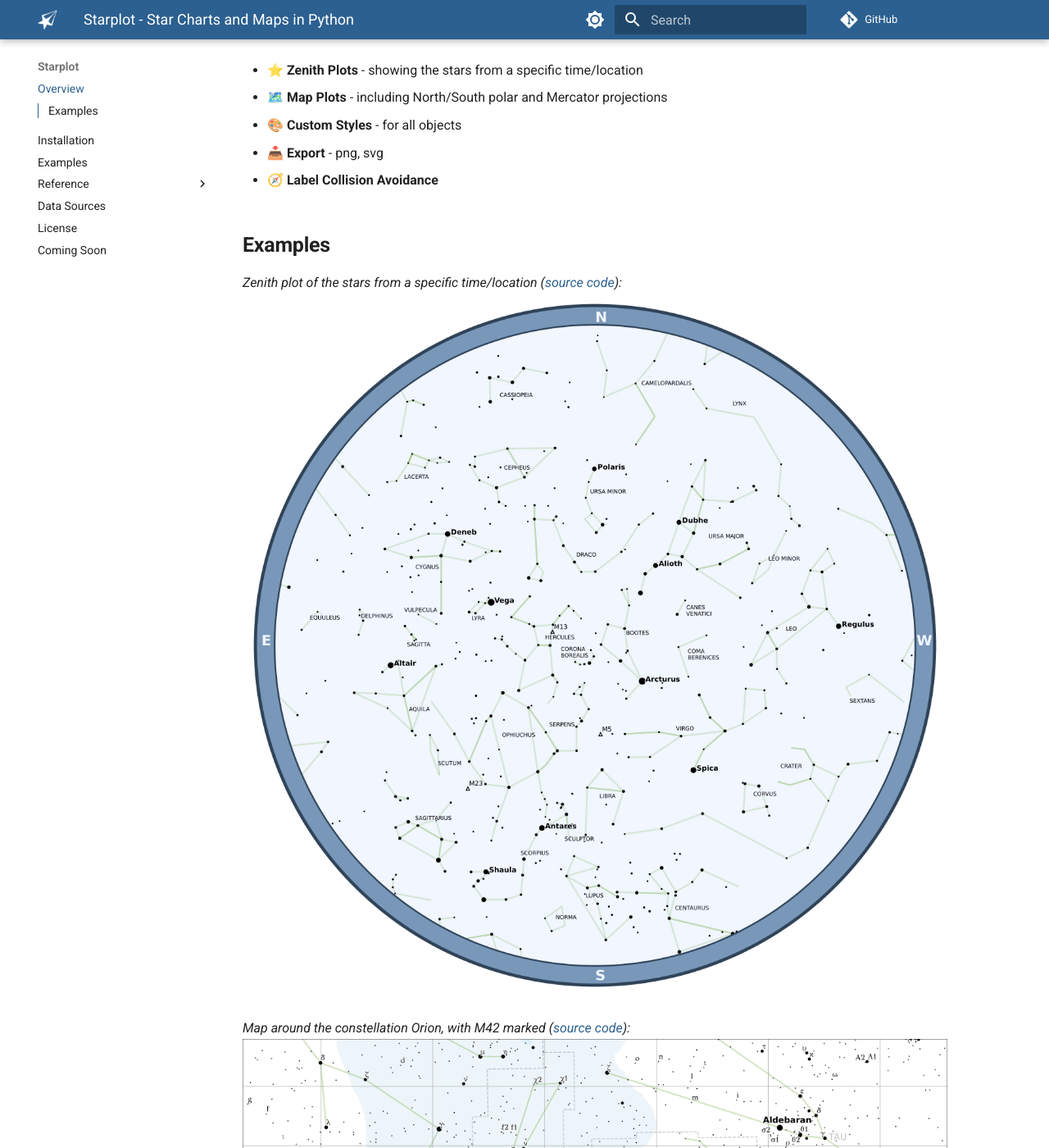
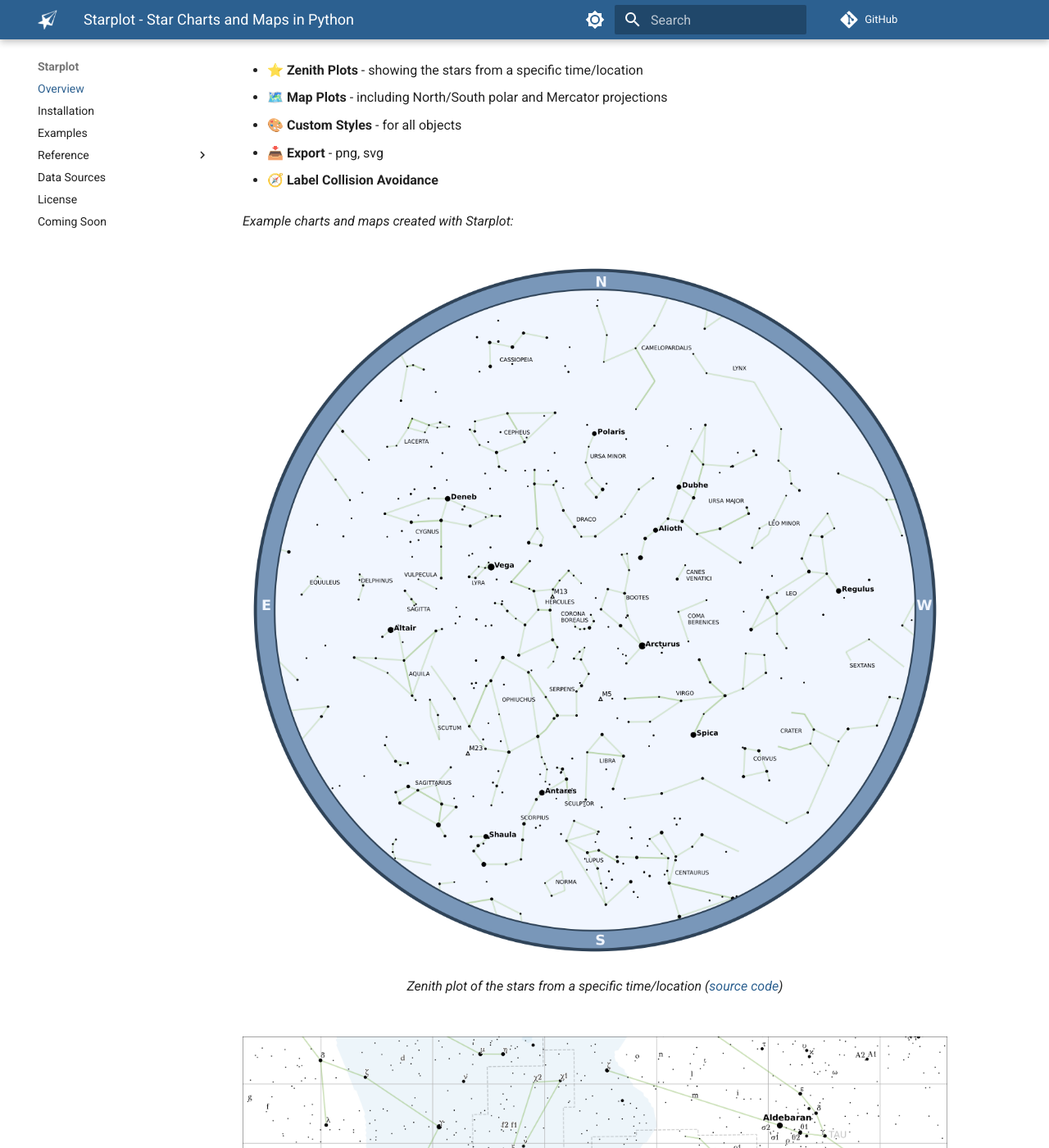
Before and after one commit to steveberardi/starplot, an MkDocs documentation site: the page built from docs/index.md, in a window 1280 px wide and 1400 px high, scrolled down 200 px. Shown: the whole window at 82% size. Built offline with MkDocs 1.6.1 and Material for MkDocs 9.7.7, drawn with Linux system fonts in a browser that asks for light colours; comment, search, counter and statistics services are not loaded.

```diff
--- a/docs/index.md
+++ b/docs/index.md
@@ -19,11 +19,17 @@ Starplot is a Python library for creating star charts and maps.
 
 - 🧭 **Label Collision Avoidance**
 
-## Examples
-*Zenith plot of the stars from a specific time/location ([source code](examples/#basic-star-chart-for-timelocation)):*
-<img src="images/starchart-blue.png" height="900" width="900">
+*Example charts and maps created with Starplot:*
+<figure markdown>
+  <img src="images/starchart-blue.png" height="900" width="900">
+  <figcaption>Zenith plot of the stars from a specific time/location (<a href="examples/#star-chart-for-timelocation">source code</a>)</figcaption>
+</figure>
 
-*Map around the constellation Orion, with M42 marked ([source code](examples/#basic-map-of-orion)):*
-<img src="images/mercator-orion.png" width="900">
+<figure markdown>
+  <img src="images/mercator-orion.png" width="900">
+  <figcaption>Map around the constellation Orion, with M42 marked (<a href="examples/#map-of-orion">source code</a>)</figcaption>
+</figure>
+
+---
 
 [Check out more examples...](examples.md)
--- a/mkdocs.yml
+++ b/mkdocs.yml
@@ -54,6 +54,7 @@ markdown_extensions:
   # - toc:
   #     permalink: true
   - admonition
+  - md_in_html
   - pymdownx.highlight:
       anchor_linenums: true
       line_spans: __span
--- a/pyproject.toml
+++ b/pyproject.toml
@@ -21,12 +21,13 @@ dependencies = [
     "matplotlib >= 3.5.1",
     "numpy >= 1.22.1",
     "pandas >= 1.4.0",
-    "pydantic >= 1.10.8",
+    "pydantic >= 2.0.3",
     "skyfield >= 1.41",
     "adjustText >= 0.8",
     "cartopy >= 0.21.1",
     "geopandas >= 0.13.2",
     "pillow >= 10.0.0",
+    "PyYAML >= 6.0.1",
 ]
 
 [project.urls]
@@ -35,3 +36,6 @@ Home = "https://github.com/steveberardi/starplot"
 [tool.pytest.ini_options]
 testpaths = ["./tests"]
 filterwarnings = ["ignore::DeprecationWarning"]
+
+[tool.ruff]
+ignore = ["E501"]
--- a/requirements-dev.txt
+++ b/requirements-dev.txt
@@ -1,9 +1,9 @@
 pytest==7.3.2
 pytest-cov==4.1.0
-flake8==6.0.0
 black==23.3.0
 flit==3.9.0
 mypy==1.3.0
 imagehash==4.3.1
 mkdocs-material==9.1.19
 mkdocstrings[python]==0.22.0
+ruff==0.0.282
--- a/requirements.txt
+++ b/requirements.txt
@@ -1,8 +1,8 @@
-matplotlib==3.5.1
-numpy==1.22.1
+matplotlib==3.7.2
+numpy==1.25.2
 pandas==1.4.0
 pydantic==2.0.3
-skyfield==1.41
+skyfield==1.46
 adjustText==0.8
 cartopy==0.21.1
 geopandas==0.13.2
```
Also changed, not shown: 5 other files.
